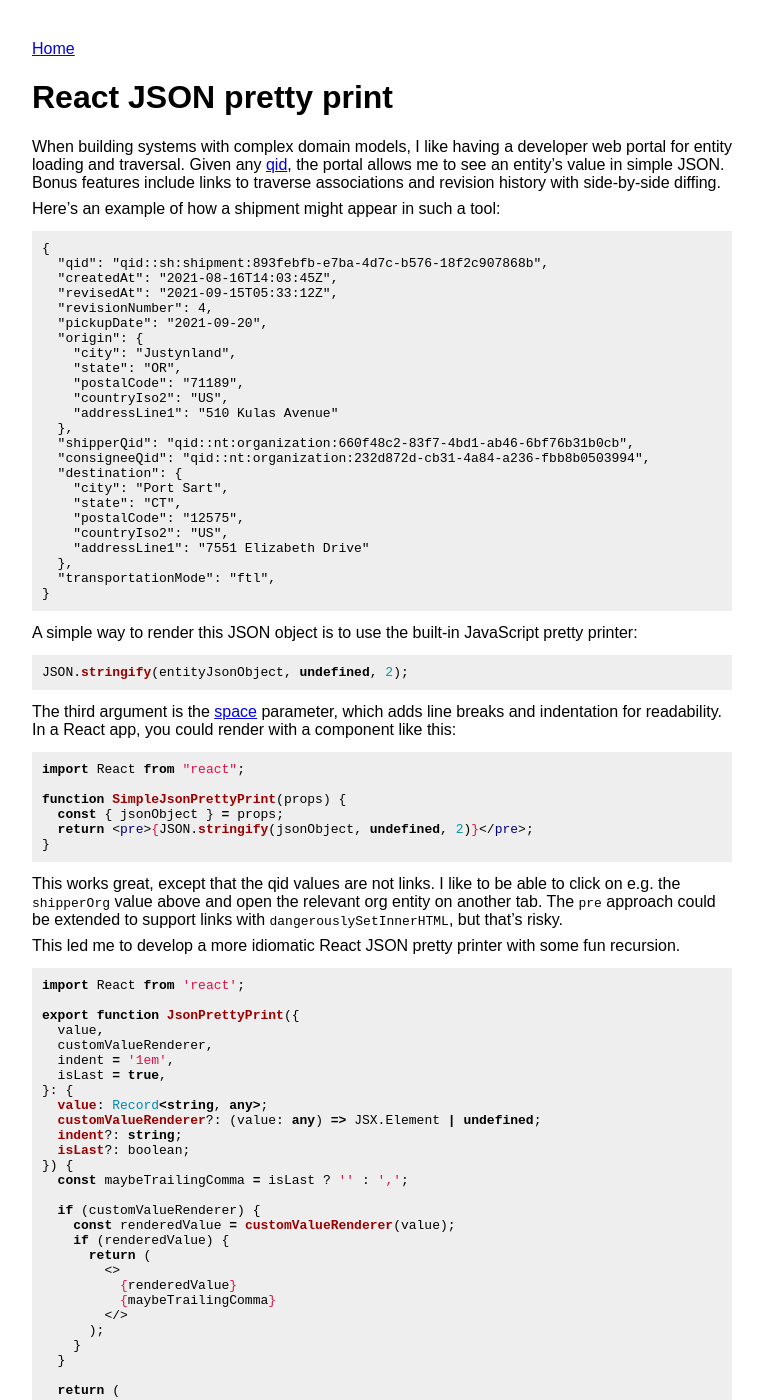
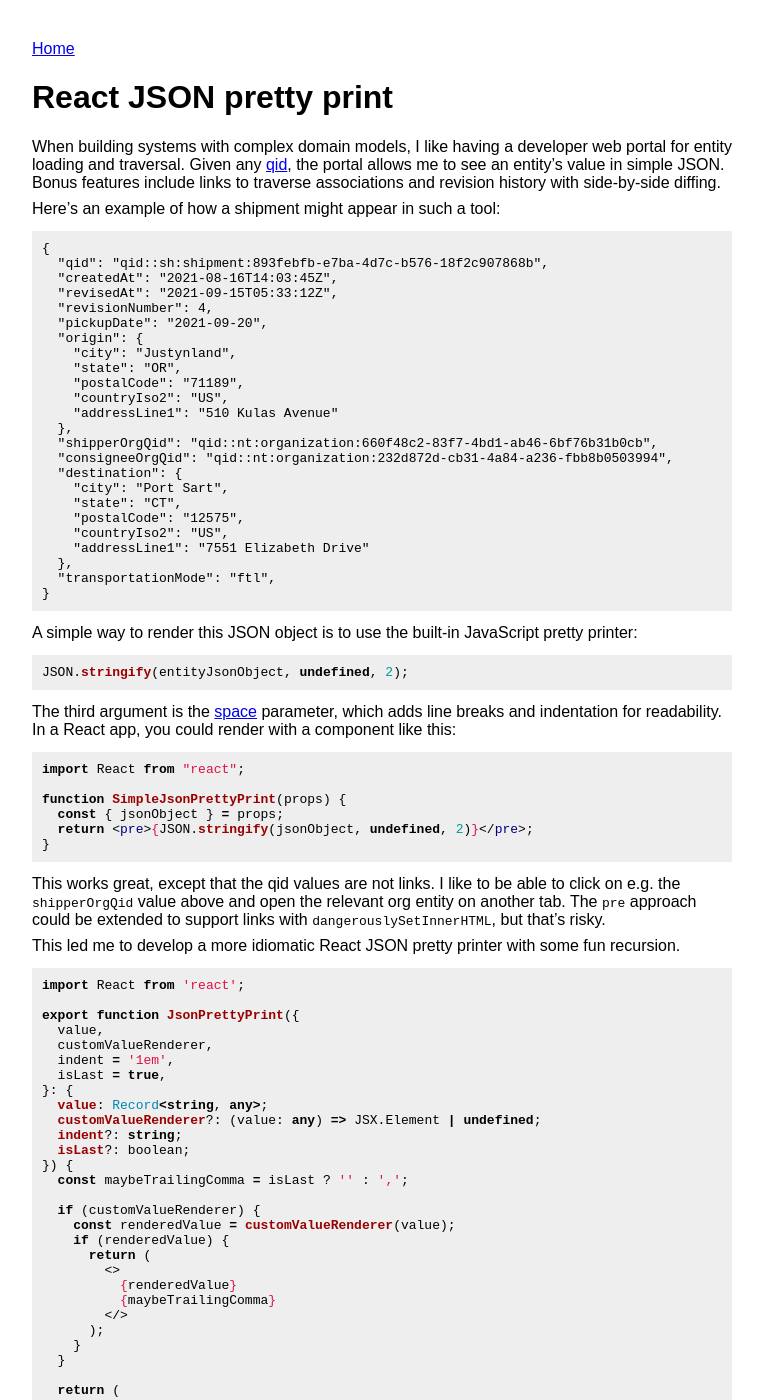
Before and after one commit to maxh/maxheinritz.com, a Jekyll site: the page built from _essays/react-json-pretty-print.md, in a window 1280 px wide and 1400 px high. Shown: the whole window, without its empty margins (108-871 px from the left). Built offline with Jekyll 4.4.1, drawn with Linux system fonts in a browser that asks for light colours.

Commit message:
another post

````diff
--- a/_essays/react-json-pretty-print.md
+++ b/_essays/react-json-pretty-print.md
@@ -22,8 +22,8 @@ Here's an example of how a shipment might appear in such a tool:
     "countryIso2": "US",
     "addressLine1": "510 Kulas Avenue"
   },
-  "shipperQid": "qid::nt:organization:660f48c2-83f7-4bd1-ab46-6bf76b31b0cb",
-  "consigneeQid": "qid::nt:organization:232d872d-cb31-4a84-a236-fbb8b0503994",
+  "shipperOrgQid": "qid::nt:organization:660f48c2-83f7-4bd1-ab46-6bf76b31b0cb",
+  "consigneeOrgQid": "qid::nt:organization:232d872d-cb31-4a84-a236-fbb8b0503994",
   "destination": {
     "city": "Port Sart",
     "state": "CT",
@@ -52,7 +52,7 @@ function SimpleJsonPrettyPrint(props) {
 }
 ```
 
-This works great, except that the qid values are not links. I like to be able to click on e.g. the `shipperOrg` value above and open the relevant org entity on another tab. The `pre` approach could be extended to support links with `dangerouslySetInnerHTML`, but that's risky.
+This works great, except that the qid values are not links. I like to be able to click on e.g. the `shipperOrgQid` value above and open the relevant org entity on another tab. The `pre` approach could be extended to support links with `dangerouslySetInnerHTML`, but that's risky.
 
 This led me to develop a more idiomatic React JSON pretty printer with some fun recursion.
 
````
Also changed, not shown: _essays/go-links-and-wiki.md (added, +25 -0 lines).
